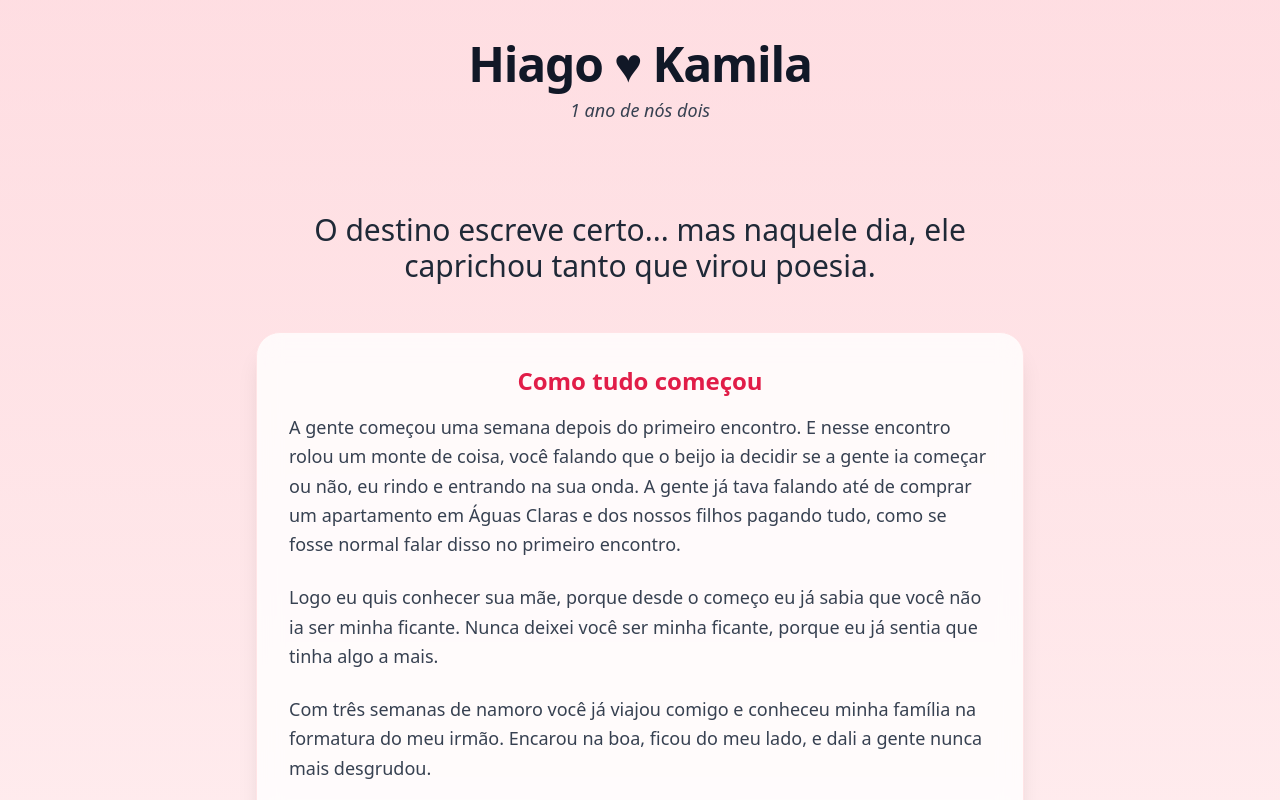
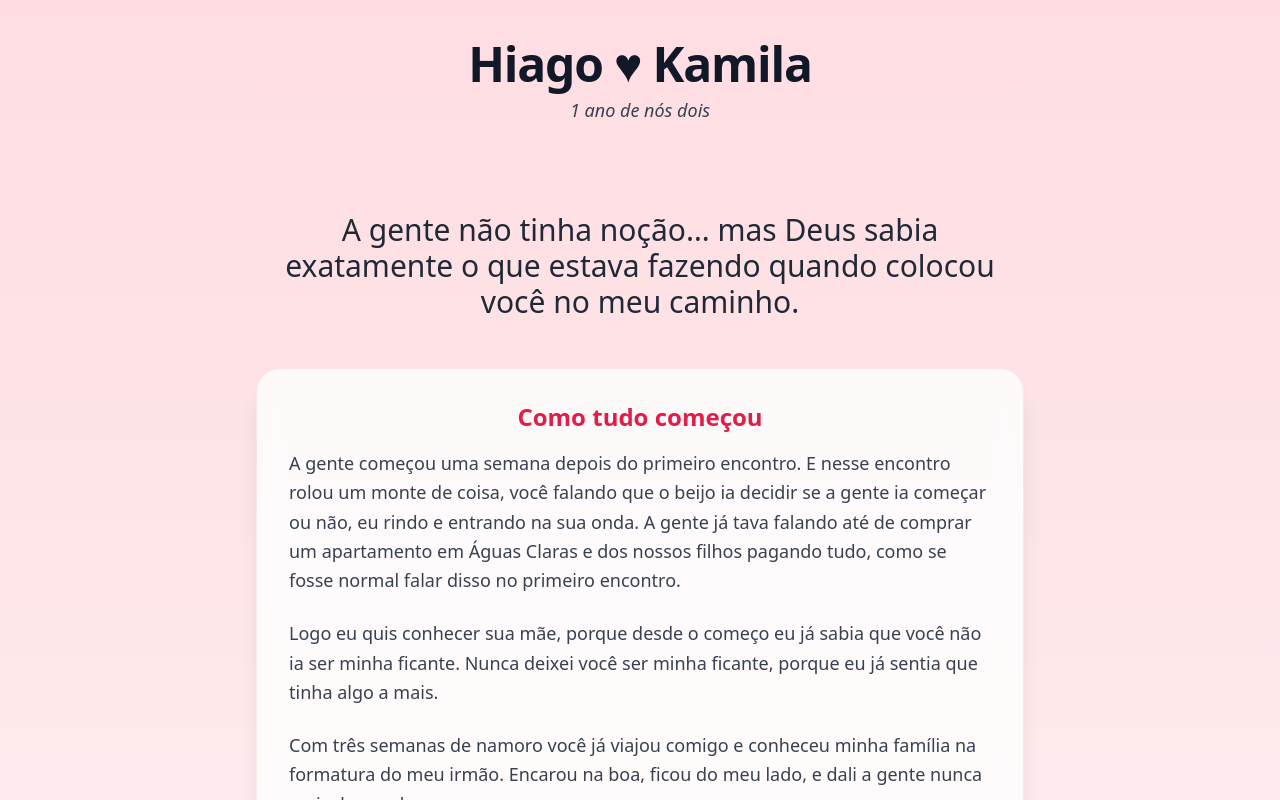
Before and after one commit to Sniperbinario/HiagoKamila, a Next.js app: page / in a window 1280 px wide. Shown: the top 800 px of the page. Built offline with nearby package versions, Linux system fonts and the light colour scheme.

Commit message:
Atualizar o page.jsx

```diff
--- a/app/page.jsx
+++ b/app/page.jsx
@@ -26,7 +26,7 @@ const DATA = {
   couple: "Hiago ♥ Kamila",
   subtitle: "1 ano de nós dois",
   heroPhrase:
-    "O destino escreve certo... mas naquele dia, ele caprichou tanto que virou poesia.",
+    "A gente não tinha noção… mas Deus sabia exatamente o que estava fazendo quando colocou você no meu caminho.",
 
   storyTitle: "Como tudo começou",
 
```
